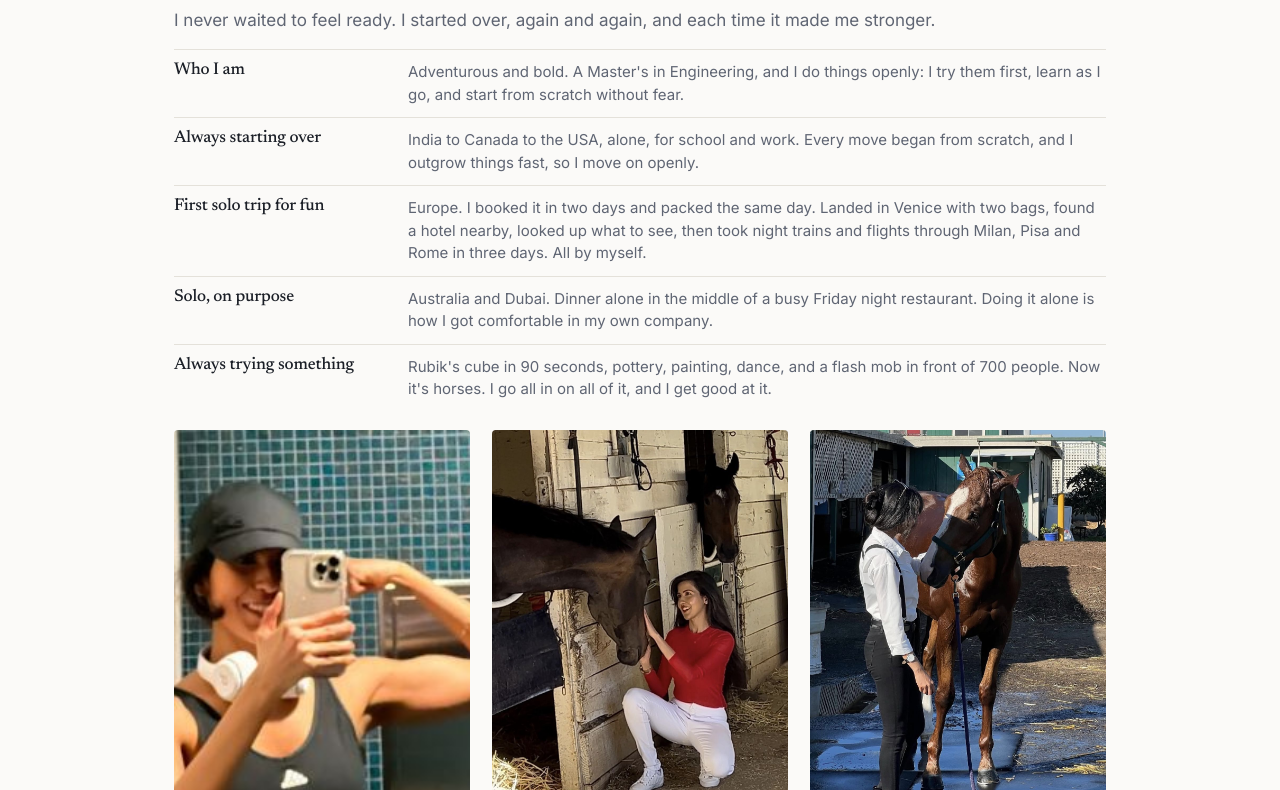
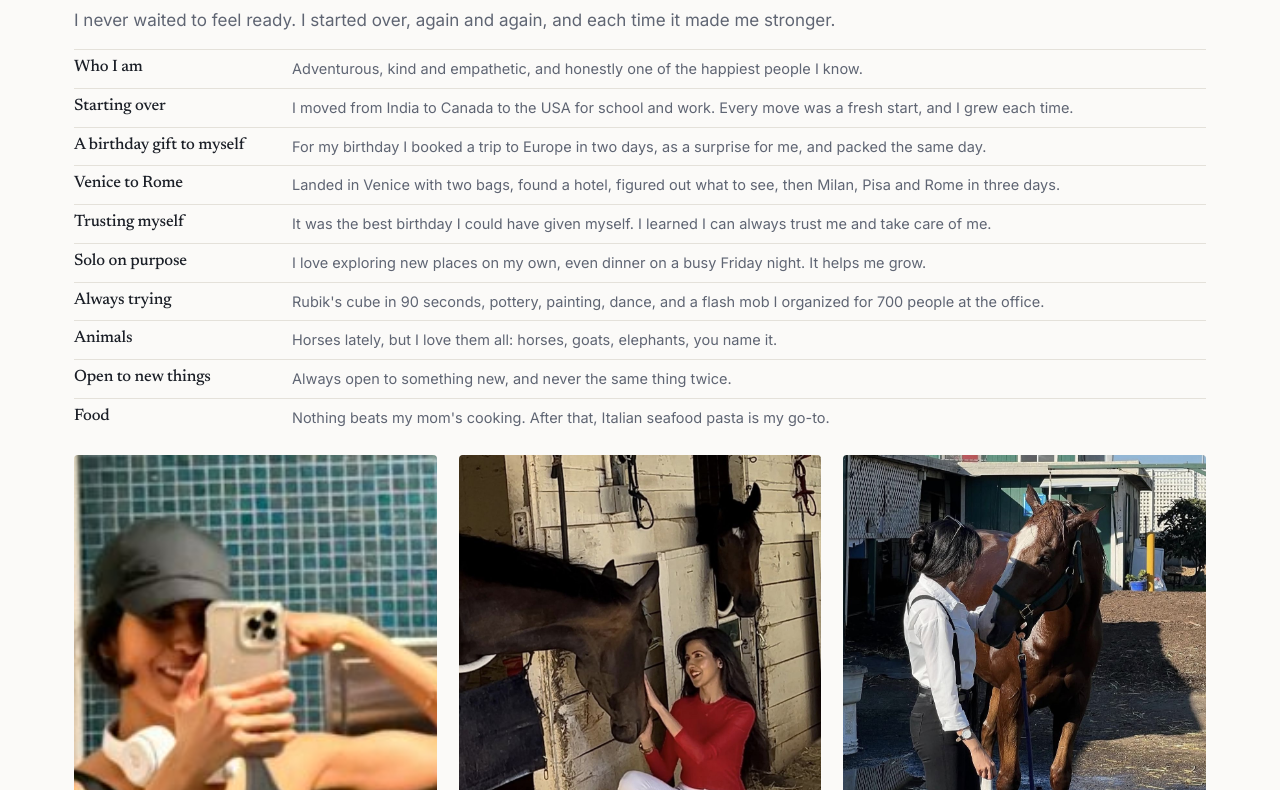
Before and after one commit to nehavaishnavimentor/coaching, a plain HTML site: page life.html in a window 1280 px wide. Shown: the part 197-987 px from the top of the page. Drawn offline with Linux system fonts and the light colour scheme.

Commit message:
Add files via upload

```diff
--- a/life.html
+++ b/life.html
@@ -10,16 +10,21 @@
 <title>Life outside work | Neha Vaishnavi</title><meta name="description" content="Neha Vaishnavi, Data and AI Manager. Senior leader in program management and data strategy. Career advice, confidence and growth.">
 <link href="https://fonts.googleapis.com/css2?family=Newsreader:ital,wght@0,400;0,500;1,400&family=Inter:wght@400;500&display=swap" rel="stylesheet">
 <link rel="stylesheet" href="style.css"></head><body>
-<header><div class="w"><a class="logo" href="index.html">Neha Vaishnavi</a><nav><a href="index.html">Home</a><a href="about.html">About</a><a href="expertise.html">Expertise</a><a href="community.html">Community</a><a href="life.html" class=on>Life</a><a class="btn" href="book.html" style="margin-left:26px;color:var(--bg)">Book now</a></nav></div></header>
+<header><div class="w wide"><a class="logo" href="index.html">Neha Vaishnavi</a><nav><a href="index.html">Home</a><a href="about.html">About</a><a href="expertise.html">Expertise</a><a href="community.html">Community</a><a href="life.html" class=on>Life</a><a class="btn" href="book.html" style="margin-left:26px;color:var(--bg)">Book now</a></nav></div></header>
 
-<div class="pg lf"><div class="w"><div class="eb">Life outside work</div><h1>Strong outside, steady inside.</h1>
+<div class="pg lf"><div class="w wide"><div class="eb">Life outside work</div><h1>Strong Outside, Steady Inside.</h1>
 <p class="lead">I never waited to feel ready. I started over, again and again, and each time it made me stronger.</p>
 <div class="rows sto">
-<div><h3>Who I am</h3><p>Adventurous and bold. A Master's in Engineering, and I do things openly: I try them first, learn as I go, and start from scratch without fear.</p></div>
-<div><h3>Always starting over</h3><p>India to Canada to the USA, alone, for school and work. Every move began from scratch, and I outgrow things fast, so I move on openly.</p></div>
-<div><h3>First solo trip for fun</h3><p>Europe. I booked it in two days and packed the same day. Landed in Venice with two bags, found a hotel nearby, looked up what to see, then took night trains and flights through Milan, Pisa and Rome in three days. All by myself.</p></div>
-<div><h3>Solo, on purpose</h3><p>Australia and Dubai. Dinner alone in the middle of a busy Friday night restaurant. Doing it alone is how I got comfortable in my own company.</p></div>
-<div><h3>Always trying something</h3><p>Rubik's cube in 90 seconds, pottery, painting, dance, and a flash mob in front of 700 people. Now it's horses. I go all in on all of it, and I get good at it.</p></div>
-</div></div></div>
-<section style="padding-top:18px"><div class="w gal"><figure><img src="gym.jpg" alt="Training" loading="lazy"><figcaption><b>Strong body, strong mind</b>Training isn't about the mirror. It's the proof that I keep showing up.</figcaption></figure><figure><img src="horse1.jpg" alt="With the horses" loading="lazy"><figcaption><b>Being seen</b>A horse doesn't care about your title. It meets you exactly as you are.</figcaption></figure><figure><img src="horse2.jpg" alt="Standing with a horse" loading="lazy"><figcaption><b>Side by side</b>Nobody is above or beneath anyone here. We're all equal.</figcaption></figure><figure><img src="outdoors.jpg" alt="Watching a horse" loading="lazy"><figcaption><b>Calm, trust, respect</b>Lead with calm and others follow, no matter who is in the room.</figcaption></figure><figure><img src="milan.jpg" alt="Milan" loading="lazy"><figcaption><b>My first solo trip</b>Courage is booking the ticket before you feel ready.</figcaption></figure><figure><img src="beach.jpg" style="object-position:center bottom" alt="Beach day" loading="lazy"><figcaption><b>Loving myself, being me</b>Write your own name. Nobody else gets to define it.</figcaption></figure></div></section>
-<footer><div class="w"><span>© <script>document.write(new Date().getFullYear())</script> Neha Vaishnavi</span><span><a href="https://www.linkedin.com/in/nehavaishnavi/" target="_blank" rel="noopener">LinkedIn</a><a href="mailto:nehavaishnavisr@gmail.com">Email</a></span></div></footer></body></html>
+<div><h3>Who I am</h3><p>Adventurous, kind and empathetic, and honestly one of the happiest people I know.</p></div>
+<div><h3>Starting over</h3><p>I moved from India to Canada to the USA for school and work. Every move was a fresh start, and I grew each time.</p></div>
+<div><h3>A birthday gift to myself</h3><p>For my birthday I booked a trip to Europe in two days, as a surprise for me, and packed the same day.</p></div>
+<div><h3>Venice to Rome</h3><p>Landed in Venice with two bags, found a hotel, figured out what to see, then Milan, Pisa and Rome in three days.</p></div>
+<div><h3>Trusting myself</h3><p>It was the best birthday I could have given myself. I learned I can always trust me and take care of me.</p></div>
+<div><h3>Solo on purpose</h3><p>I love exploring new places on my own, even dinner on a busy Friday night. It helps me grow.</p></div>
+<div><h3>Always trying</h3><p>Rubik's cube in 90 seconds, pottery, painting, dance, and a flash mob I organized for 700 people at the office.</p></div>
+<div><h3>Animals</h3><p>Horses lately, but I love them all: horses, goats, elephants, you name it.</p></div>
+<div><h3>Open to new things</h3><p>Always open to something new, and never the same thing twice.</p></div>
+<div><h3>Food</h3><p>Nothing beats my mom's cooking. After that, Italian seafood pasta is my go-to.</p></div>
+</div></div>
+<section style="padding-top:18px"><div class="w wide gal"><figure><img src="gym.jpg" alt="Training" loading="lazy"><figcaption><b>Strong body, strong mind</b>Training isn't about the mirror. It's the proof that I keep showing up.</figcaption></figure><figure><img src="horse1.jpg" alt="With the horses" loading="lazy"><figcaption><b>Being seen</b>A horse doesn't care about your title. It meets you exactly as you are.</figcaption></figure><figure><img src="horse2.jpg" alt="Standing with a horse" loading="lazy"><figcaption><b>Side by side</b>Nobody is above or beneath anyone here. We're all equal.</figcaption></figure><figure><img src="outdoors.jpg" alt="Watching a horse" loading="lazy"><figcaption><b>Calm, trust, respect</b>Lead with calm and others follow, no matter who is in the room.</figcaption></figure><figure><img src="milan.jpg" alt="Milan" loading="lazy"><figcaption><b>My first solo trip</b>Courage is booking the ticket before you feel ready.</figcaption></figure><figure><img src="beach.jpg" style="object-position:center bottom" alt="Beach day" loading="lazy"><figcaption><b>Loving myself, being me</b>Write your own name. Nobody else gets to define it.</figcaption></figure></div></section>
+<footer><div class="w wide"><span>© <script>document.write(new Date().getFullYear())</script> Neha Vaishnavi</span><span><a href="https://www.linkedin.com/in/nehavaishnavi/" target="_blank" rel="noopener">LinkedIn</a><a href="mailto:nehavaishnavisr@gmail.com">Email</a></span></div></footer></body></html>
--- a/style.css
+++ b/style.css
@@ -63,3 +63,14 @@ footer .w{display:flex;justify-content:space-between;flex-wrap:wrap;gap:10px}foo
 .lf{padding:34px 0 0}.lf h1{margin-bottom:.25em}.lf p.lead{margin-bottom:14px}
 .sto div{padding:11px 0;gap:24px;grid-template-columns:210px 1fr}.sto h3{font-size:17px}.sto p{font-size:15px;line-height:1.5;max-width:none}
 @media(max-width:800px){.sto div{grid-template-columns:1fr;gap:4px}}
+
+/* v6 */
+.hero{padding:26px 0 30px}.hero h1{font-size:clamp(28px,3.4vw,38px);margin-bottom:.35em}
+.hero p{font-size:15.5px;line-height:1.6}.hero p.big{font-size:25px;margin-bottom:10px}
+.hero .cta{margin-top:18px}.hero .pic{max-height:430px}
+.stats .w{padding-top:20px;padding-bottom:20px}
+.wide{max-width:1180px}
+.xp div{grid-template-columns:190px 1fr;gap:28px;padding:11px 0}.xp h3{font-size:16.5px;line-height:1.35}.xp p{font-size:14.5px;line-height:1.55}
+.pg.xh{padding:36px 0 6px}.xh h1{margin-bottom:.2em}.xh p.lead{font-size:16px}
+.sto div{grid-template-columns:190px 1fr;gap:28px;padding:8px 0}.sto h3{font-size:16.5px}.sto p{font-size:14.5px;line-height:1.5;white-space:normal}
+@media(max-width:800px){.xp div{grid-template-columns:1fr;gap:4px}.hero .pic{max-height:none}}
```
Also changed, not shown: expertise.html (+4 -4 lines).
